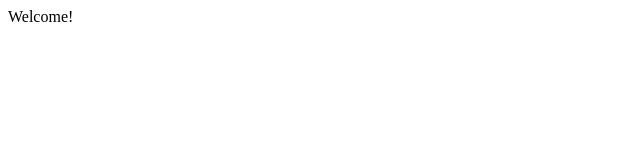
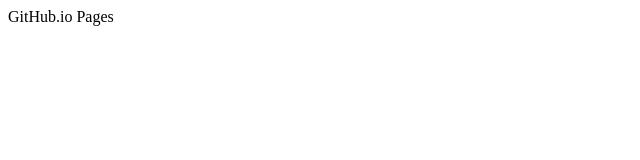
Before and after one commit to pacupa/pacupa.github.io, a plain HTML site: page index.html in a window 1280 px wide. Shown: the full height of the page, 0-640 px from the left. Drawn offline with Linux system fonts and the light colour scheme.

Commit message:
Update index.html

```diff
--- a/index.html
+++ b/index.html
@@ -3,6 +3,6 @@
       <title>Welcome!</title>
   </head>
   <body>
-  Welcome!
+GitHub.io Pages
   </body>
 </html>
```
